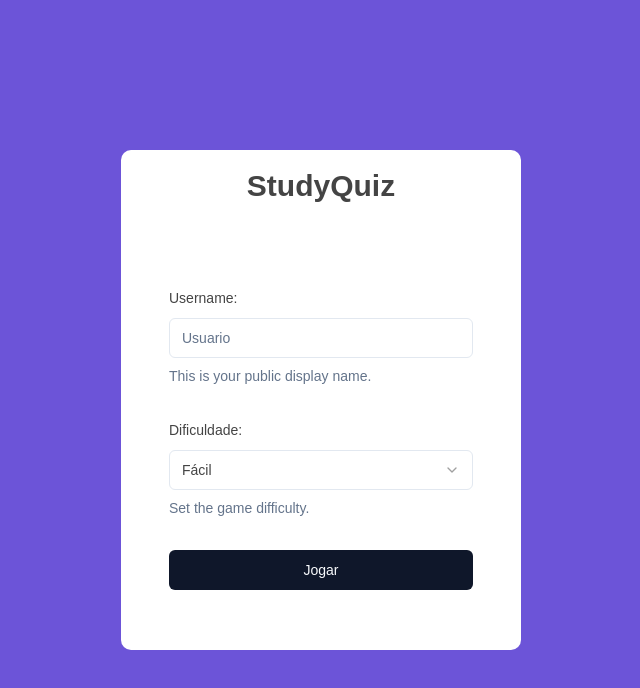
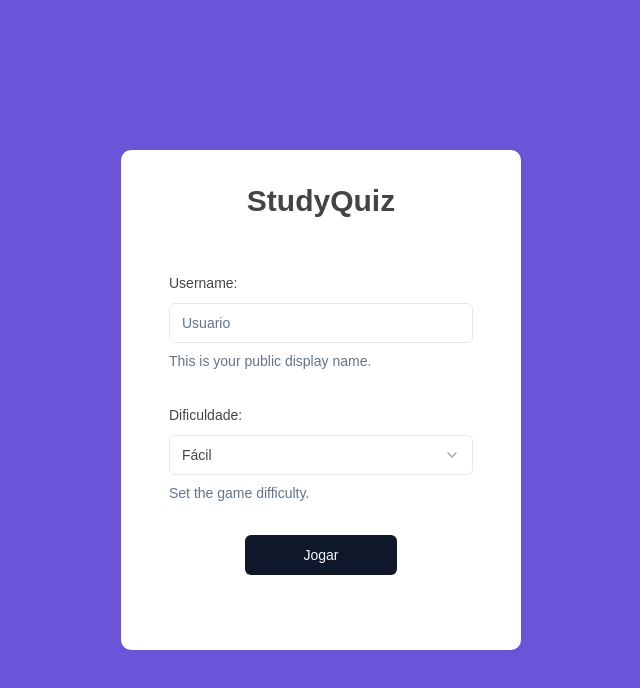
Before and after one commit to DanielLucasOliveira/quiz, a Next.js app: page / in a window 1280 px wide. Shown: the top 688 px of the page, without its empty margins (319-959 px from the left). Built offline with nearby package versions, Linux system fonts and the light colour scheme.

Commit message:
style: modificando estilo da tela inicial

```diff
--- a/styles/Inicio.module.css
+++ b/styles/Inicio.module.css
@@ -8,8 +8,14 @@
     background-color: #fff;
     color: #444;
     border-radius: 10px;
+
+    .button {
+        align-self: center;
+        width: 50%;
+    }
 }
 
-.home h1 {
-    margin-bottom: 30px;
+
+.form {
+    padding: 10px;
 }
```
